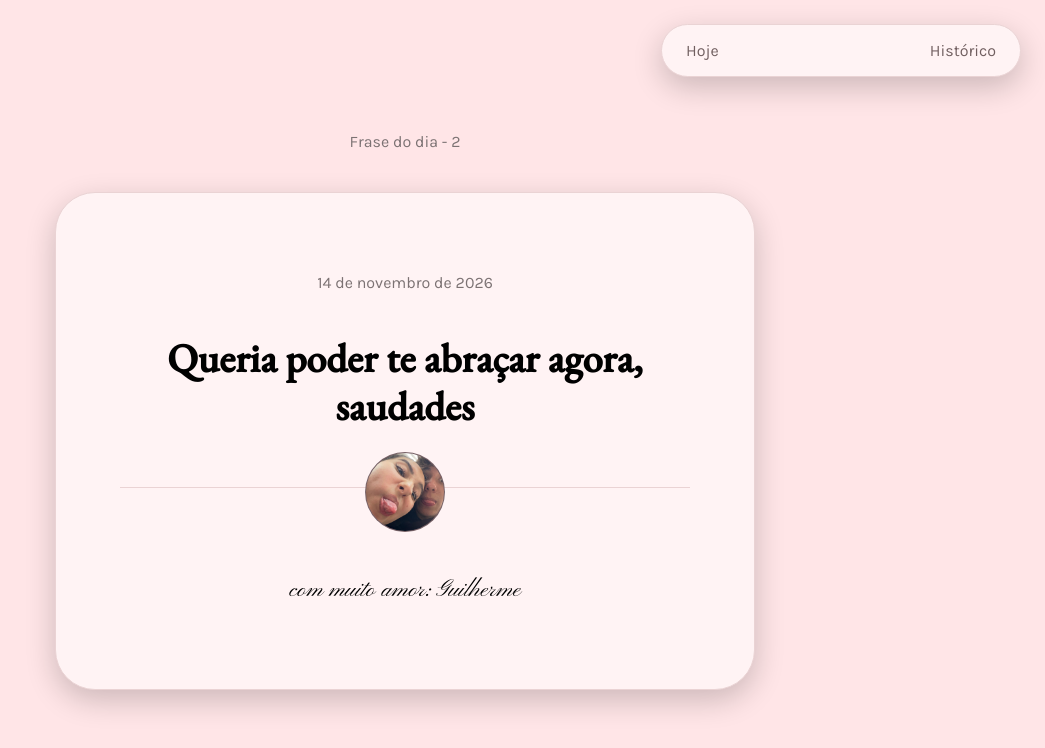
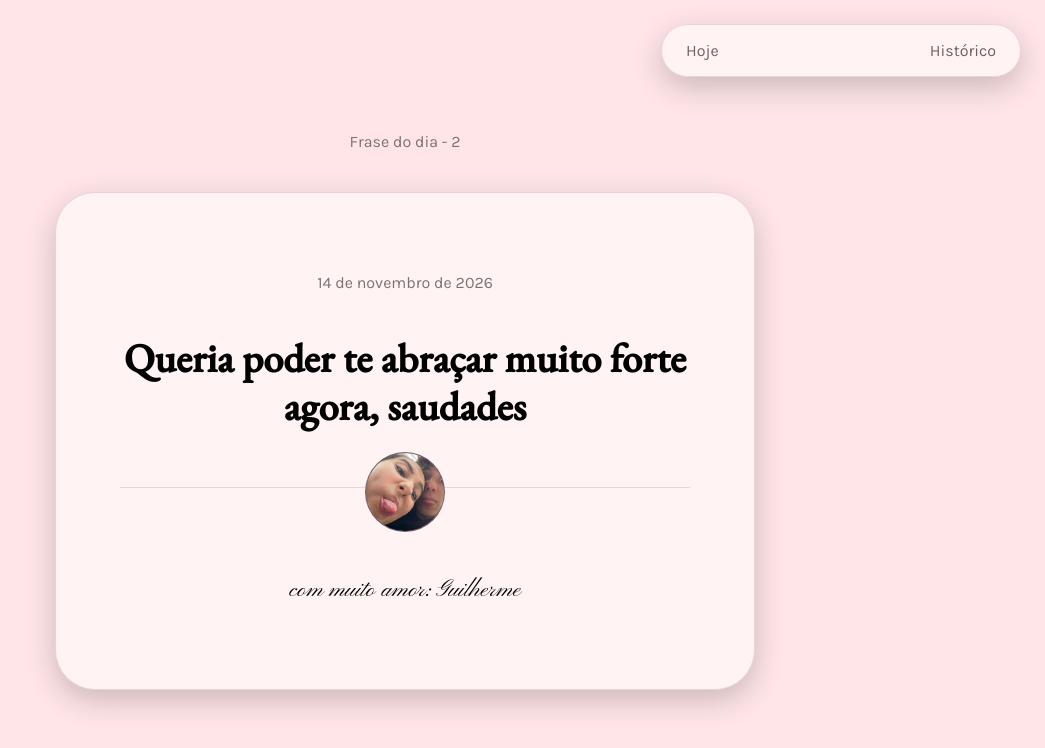
Before and after one commit to guilhermegollfigueiro/projeto_frase, a plain HTML site: page index.html in a window 1280 px wide. Shown: the whole page, without its empty margins (235-1280 px from the left). Drawn offline with nearby package versions, Linux system fonts and the light colour scheme.

Commit message:
Atualizar o index.html

```diff
--- a/index.html
+++ b/index.html
@@ -42,7 +42,7 @@
         <div class="frases">
 
             <p>14 de novembro de 2026</p>
-                <h1 id="frase" class="frase">Queria poder te abraçar agora, saudades</h1>
+                <h1 id="frase" class="frase">Queria poder te abraçar muito forte agora, saudades</h1>
 
                 <div class="linha-container">
                     <hr>
```
